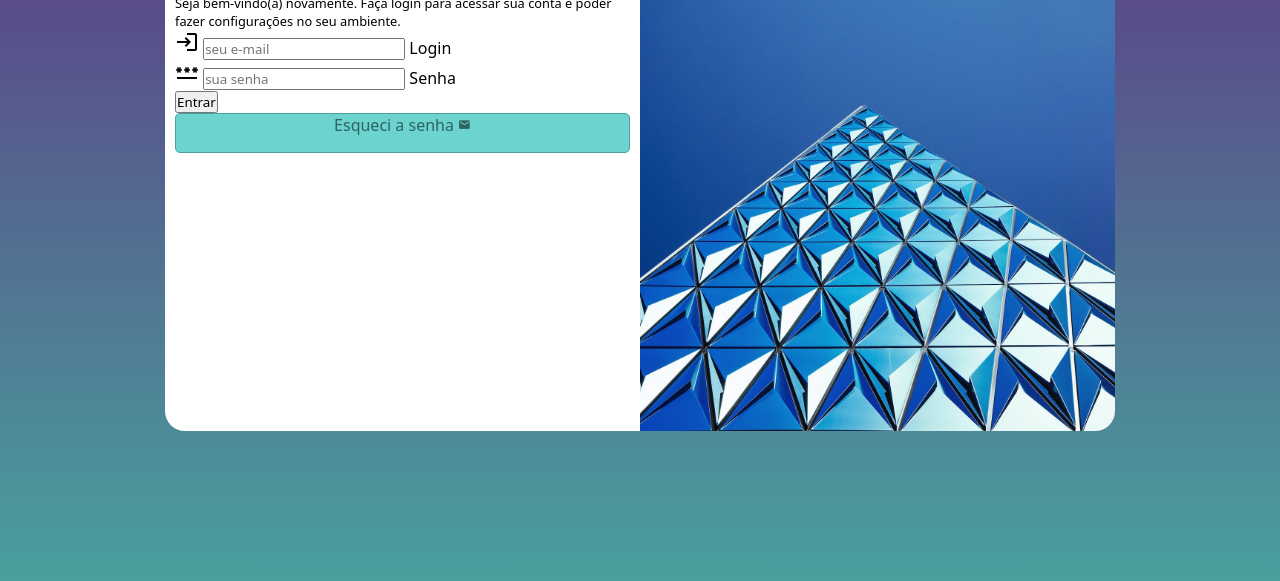
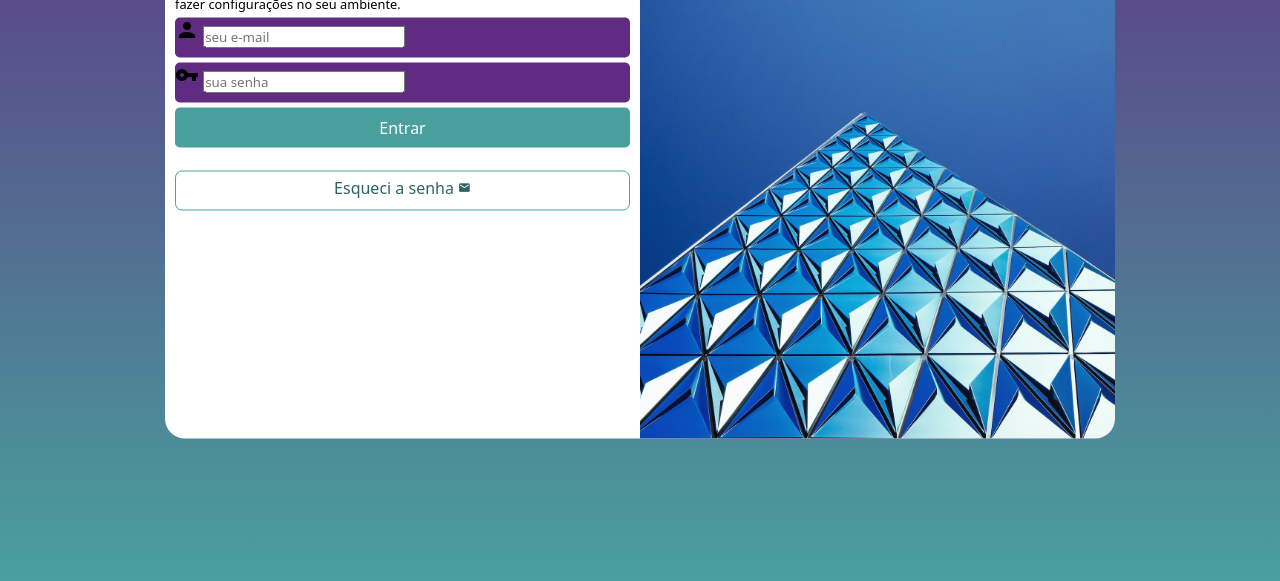
Before and after one commit to Fratides/projeto-login, a plain HTML site: page index.html in a window 1280 px wide. Shown: the part 219-800 px from the top of the page. Drawn offline with Linux system fonts and the light colour scheme.

Commit message:
ajustando projeto login

```diff
--- a/estilos/media-query.css
+++ b/estilos/media-query.css
@@ -55,46 +55,13 @@ Grandes Telas: acima de 1200px
     }
 
     div#formulario > h1 {
-        font-size: 2em;
+        text-align: center;
+        margin-bottom:10px;
     }
-
     div#formulario > p {
-        font-size: 0.8em;
-    }
-
-    form > imput[type=submit] {
-        display: block;
-        font-size: 1em;
-        width: 100%;
-        height: 40px;
-        background-color: #49a09d ;
-        color: white;
-        border: none;
-        border-radius: 5px;
-    }
-
-    form > imput [type=submit]:hover {
-        background-color: #2d6462;
-    }
-
-    form > a.botao {
-        display: block;
-        text-align: center;
-        font-size: 1em;
-        width: 100%;
-        height: 40px;
-        background-color: #6cd3cf;
-        color: #2d6462;
-        border: 1px solid #49a09d;
-        border-radius: 5px;
-        text-decoration: none;
-    }
-
-    form > a.botao > i {
         font-size: 0.8em;
     }
 
 
 
-
 }
--- a/estilos/style.css
+++ b/estilos/style.css
@@ -34,11 +34,11 @@ section#login {
 
     background-color: white;
     width: 250px;
-    height: 500px;
+    height: 515px;
     border-radius: 20px;
     box-shadow: 0px 0px 10px color(0, 0, 0, 0.450);
 
-    transition: width .36,height .3s;
+    transition: width .3, height .3s;
     transition-timing-function: ease;
 }
 
@@ -63,6 +63,60 @@ section#login > div#formulario {
     div#formulario > p {
         font-size: 0.8em;
     }
+
+    form > div.campo {
+        background-color: #5f2c82;
+        display: block;
+        width: 100%;
+        height: 40px;
+        border-radius: 5px;
+        margin: 5px 0px;
+
+    }
+
+    div.campo > label {
+        display: none;
+    }
+
+    form > input[type=submit] {
+        display: block;
+        font-size: 1em;
+        width: 100%;
+        height: 40px;
+        background-color: #49a09d ;
+        color: white;
+        border: none;
+        border-radius: 5px;
+        cursor: pointer; /*quando passar o mouse em cima vira a  maozinha para clickar*/
+    }
+
+    form > input[type=submit]:hover {
+        background-color: #2d6462;
+    }
+
+    form > a.botao {
+        display: block;
+        text-align: center;
+        font-size: 1em;
+        width: 100%;
+        height: 40px;
+        padding-top: 5px;
+        margin-top: 5%;
+        background-color: white;
+        color: #2d6462;
+        border: 1px solid #49a09d;
+        border-radius: 7px;
+        text-decoration: none;
+    }
+
+    form > a.botao:hover {
+        background-color: #5cd3cf;
+    }
+
+    form > a.botao > i {
+        font-size: 0.8em;
+    }
+
     section#senha {
         font-size: 0.2em;
     }
--- a/index.html
+++ b/index.html
@@ -19,12 +19,12 @@
                 <p>Seja bem-vindo(a) novamente. Faça login para acessar sua conta e poder fazer configurações no seu ambiente.</p>
                 <form action="login.php" method="post">
                     <div class="campo">
-                        <i class="material-icons">login</i>
+                        <i class="material-icons">person</i>
                         <input type="email" name="login" id="ilogin" placeholder="seu e-mail" autocomplete="email" required maxlength="30"> <!--required significa obrigatorio escreve na area do login, maslength e a quantidade de letras-->
                         <label for="ilogin">Login</label>
                     </div>
                     <div class="campo">
-                        <i class="material-icons">password</i>
+                        <i class="material-icons">vpn_key</i>
                         <input type="password" name="senha" id="isenha" placeholder="sua senha" autocomplete="current-password" required minlength="8" maxlength="20">
                         <label for="isenha">Senha</label>
                     </div>
```
